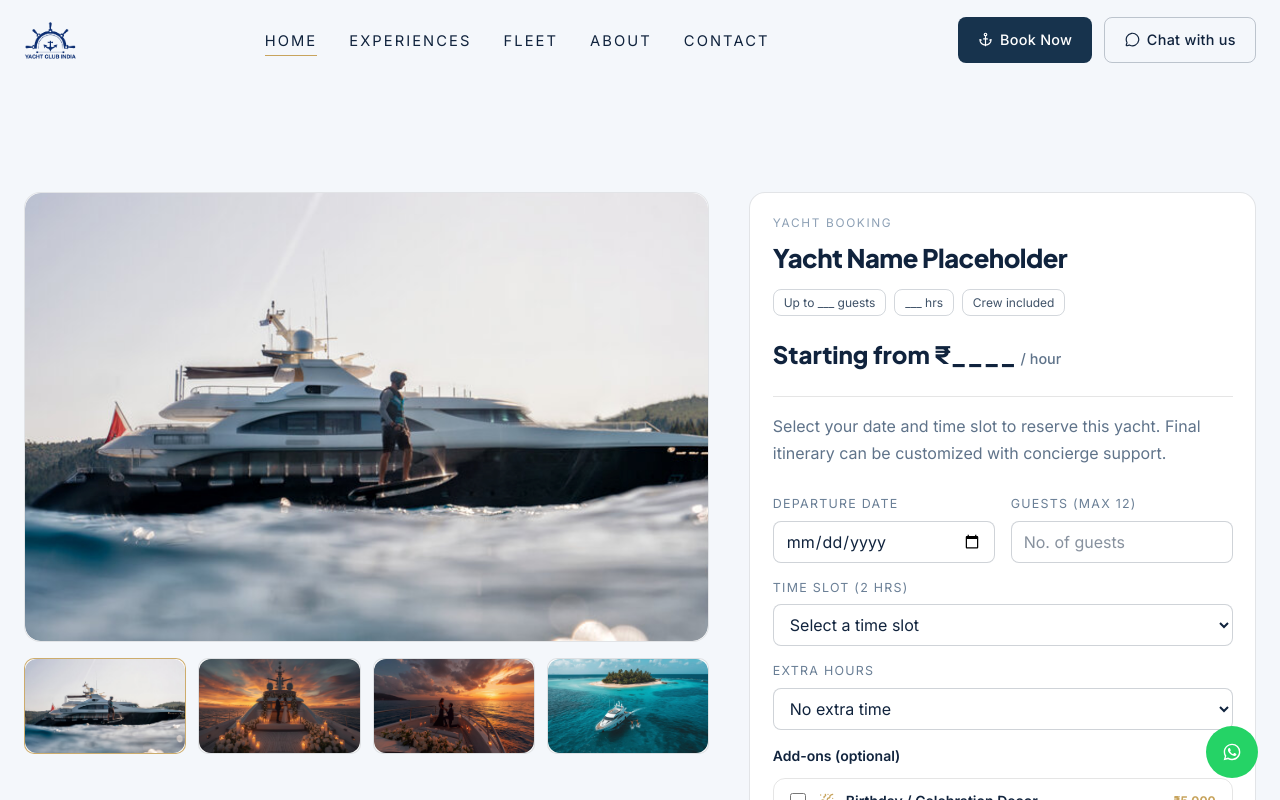
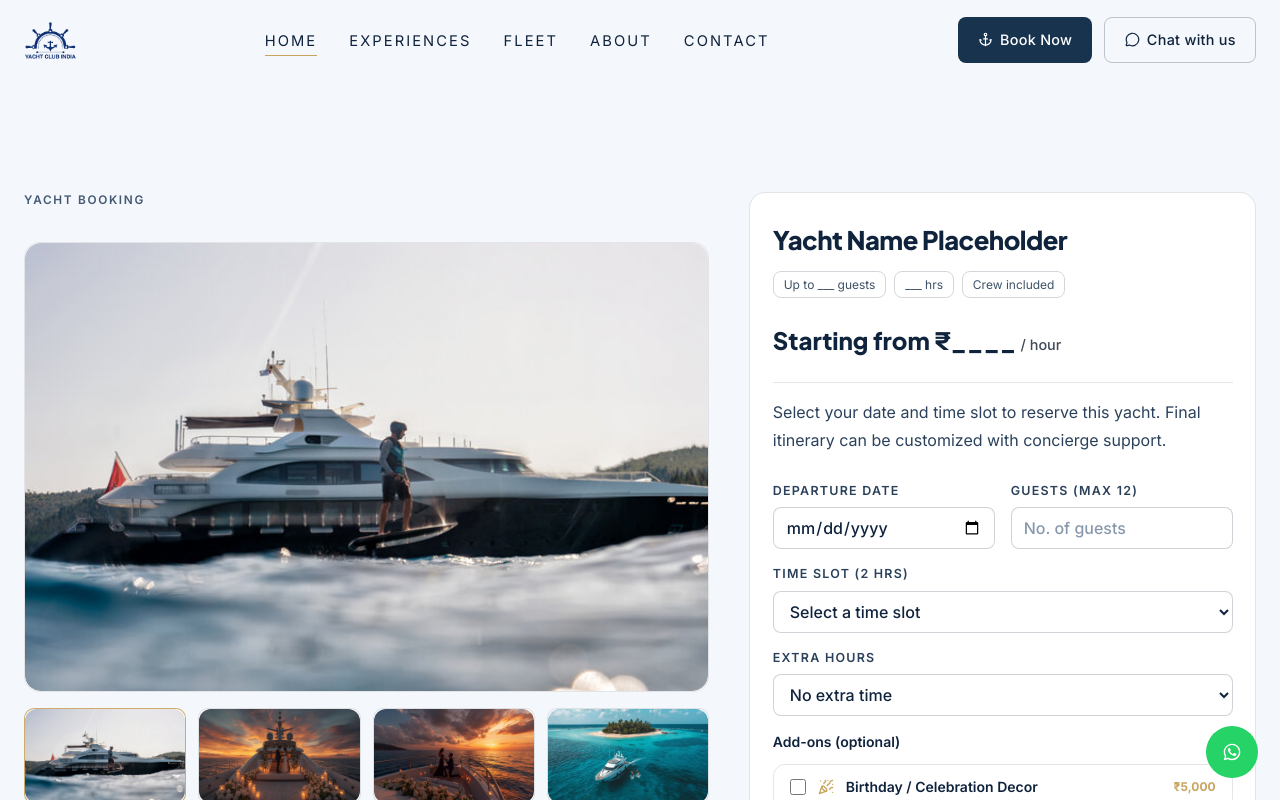
Before and after one commit to SaNjAy-bRo/yacht-club-india, a Next.js app: page /booking in a window 1280 px wide. Shown: the top 800 px of the page. Built offline with nearby package versions, Linux system fonts and the light colour scheme.

Commit message:
style(booking): keep only yacht booking label above images

```diff
--- a/src/app/booking/page.tsx
+++ b/src/app/booking/page.tsx
@@ -145,11 +145,16 @@ export default function BookingPage() {
     };
 
     return (
-        <main className="pt-32">
+        <main className="pt-36 lg:pt-32">
             {/* Product / Booking Section */}
             <section className="booking-product py-16">
                 <div className="mx-auto grid max-w-7xl gap-10 px-6 lg:grid-cols-[1.15fr_0.85fr] items-start">
                     <div data-reveal="true" className="lg:sticky lg:top-32">
+                        {/* Title (visible on both mobile and desktop above images) */}
+                        <div className="mb-6 lg:mb-8 block">
+                            <p className="booking-label">Yacht Booking</p>
+                        </div>
+
                         <div className="booking-main-image relative h-[450px]">
                             <Image
                                 src={mainImg}
@@ -173,14 +178,14 @@ export default function BookingPage() {
                     </div>
 
                     <aside id="booking-form" className="booking-panel" data-reveal="true">
-                        <p className="booking-label">Yacht Booking</p>
                         <h1 className="booking-title">{selectedYacht ? selectedYacht.title : 'Yacht Name Placeholder'}</h1>
                         <div className="mt-3 flex flex-wrap gap-2 text-xs">
                             <span className="badge">Up to {selectedYacht ? selectedYacht.capacity.replace('Up to ', '').replace(' guests', '') : '___'} guests</span>
                             <span className="badge">{selectedYacht ? selectedYacht.duration.replace(' hrs', '') : '___'} hrs</span>
                             <span className="badge">Crew included</span>
                         </div>
-                        <p className="booking-price mt-5">Starting from {selectedYacht ? selectedYacht.price : '₹____'} <span>/ hour</span></p>
+
+                        <p className="booking-price mt-5 lg:mt-6">Starting from {selectedYacht ? selectedYacht.price : '₹____'} <span>/ hour</span></p>
 
                         <p className="booking-copy mt-6 border-t border-black/10 pt-4">Select your date and time slot to reserve this yacht. Final itinerary can be customized with concierge support.</p>
 
--- a/src/app/checkout/page.tsx
+++ b/src/app/checkout/page.tsx
@@ -175,36 +175,37 @@ export default function CheckoutPage() {
                         {/* Cart Item */}
                         {yacht ? (
                             <div className="px-8 py-6">
-                                <div className="flex gap-6">
+                                <div className="flex flex-col md:flex-row gap-5 md:gap-6">
+                                    <div className="flex gap-4 sm:gap-6 flex-1">
                                         {/* Yacht Image */}
-                                    <div className="relative w-32 h-24 rounded-xl overflow-hidden shrink-0 border border-black/5">
+                                        <div className="relative w-24 h-24 sm:w-32 sm:h-24 rounded-xl overflow-hidden shrink-0 border border-black/5">
                                             <Image src={yacht.image} alt={yacht.title} fill className="object-cover" />
                                         </div>
 
                                         {/* Yacht Info */}
                                         <div className="flex-1 min-w-0">
                                             <h3 className="text-lg font-bold font-jakarta text-textMain">{yacht.title}</h3>
-                                        <div className="mt-2 space-y-1 text-sm text-textMuted">
-                                            <p className="flex items-center gap-2">
-                                                <CalendarDays className="w-3.5 h-3.5 text-gold" />
-                                                Booking Date: {formatDate(bookingData?.date)}
-                                            </p>
-                                            <p className="flex items-center gap-2">
-                                                <Clock className="w-3.5 h-3.5 text-gold" />
-                                                Slot: {formatSlot(bookingData?.timeSlot)} ({getHours()} hrs{bookingData?.extraHours > 0 ? ` incl. +${bookingData.extraHours} hr extra` : ''})
-                                            </p>
-                                            <p className="flex items-center gap-2">
-                                                <Users className="w-3.5 h-3.5 text-gold" />
-                                                Guests: {bookingData?.guests || '--'}
-                                            </p>
-                                            <p className="flex items-center gap-2">
-                                                <MapPin className="w-3.5 h-3.5 text-gold" />
-                                                Zone: Asia/Kolkata
-                                            </p>
+                                            <div className="mt-2 text-sm text-textMuted flex flex-col gap-1.5">
+                                                <div className="flex gap-2 items-start sm:items-center">
+                                                    <CalendarDays className="w-3.5 h-3.5 text-gold shrink-0 mt-0.5 sm:mt-0" />
+                                                    <span className="leading-snug truncate">Booking Date: {formatDate(bookingData?.date)}</span>
+                                                </div>
+                                                <div className="flex gap-2 items-start sm:items-center">
+                                                    <Clock className="w-3.5 h-3.5 text-gold shrink-0 mt-0.5 sm:mt-0" />
+                                                    <span className="leading-snug break-words">Slot: {formatSlot(bookingData?.timeSlot)} ({getHours()} hrs{bookingData?.extraHours > 0 ? ` incl. +${bookingData.extraHours} hr extra` : ''})</span>
+                                                </div>
+                                                <div className="flex gap-2 items-center">
+                                                    <Users className="w-3.5 h-3.5 text-gold shrink-0" />
+                                                    <span className="leading-snug">Guests: {bookingData?.guests || '--'}</span>
+                                                </div>
+                                                <div className="flex gap-2 items-center">
+                                                    <MapPin className="w-3.5 h-3.5 text-gold shrink-0" />
+                                                    <span className="leading-snug">Zone: Asia/Kolkata</span>
+                                                </div>
                                             </div>
 
-                                        {/* Quantity Controls */}
-                                        <div className="mt-4 flex items-center gap-3">
+                                            {/* Top/Desktop Quantity Controls */}
+                                            <div className="hidden md:flex mt-4 items-center gap-3">
                                                 <button type="button" onClick={() => setQuantity(Math.max(1, quantity - 1))} className="w-9 h-9 rounded-full border border-black/10 flex items-center justify-center hover:bg-black/5 transition-colors">
                                                     <Minus className="w-3.5 h-3.5" />
                                                 </button>
@@ -214,13 +215,28 @@ export default function CheckoutPage() {
                                                 </button>
                                             </div>
                                         </div>
+                                    </div>
 
-                                    <div className="text-right shrink-0">
+                                    {/* Mobile bottom row / Desktop right column */}
+                                    <div className="flex flex-row md:flex-col items-center md:items-end justify-between md:justify-start border-t border-black/5 md:border-none pt-4 md:pt-0 shrink-0">
+                                        {/* Mobile Quantity Controls */}
+                                        <div className="md:hidden flex items-center gap-3">
+                                            <button type="button" onClick={() => setQuantity(Math.max(1, quantity - 1))} className="w-9 h-9 rounded-full border border-black/10 flex items-center justify-center hover:bg-black/5 transition-colors">
+                                                <Minus className="w-3.5 h-3.5" />
+                                            </button>
+                                            <span className="w-8 text-center font-bold text-textMain">{quantity}</span>
+                                            <button type="button" onClick={() => setQuantity(quantity + 1)} className="w-9 h-9 rounded-full border border-black/10 flex items-center justify-center hover:bg-black/5 transition-colors">
+                                                <Plus className="w-3.5 h-3.5" />
+                                            </button>
+                                        </div>
+
+                                        <div className="text-right">
                                             <p className="text-xl font-black font-jakarta text-textMain">₹{charterCost.toLocaleString()}</p>
                                             <p className="text-xs text-textMuted mt-1">{yacht.price}/hr × {getHours()} hrs</p>
                                             {addonsCost > 0 && (
                                                 <p className="text-xs text-gold mt-1 font-semibold">+ ₹{addonsCost.toLocaleString()} add-ons</p>
                                             )}
+                                        </div>
                                     </div>
                                 </div>
                             </div>
--- a/src/app/globals.css
+++ b/src/app/globals.css
@@ -1493,7 +1493,8 @@ main>section:first-of-type .btn-outline:hover {
   font-size: 0.74rem;
   text-transform: uppercase;
   letter-spacing: 0.14em;
-  color: #8da0b5;
+  color: #445973;
+  font-weight: 600;
 }
 
 .booking-title {
@@ -1514,12 +1515,12 @@ main>section:first-of-type .btn-outline:hover {
 .booking-price span {
   font-family: 'Inter', sans-serif;
   font-size: 0.9rem;
-  color: #5F738A;
+  color: #3F4A56;
   font-weight: 500;
 }
 
 .booking-copy {
-  color: #5F738A;
+  color: #2b415b;
   line-height: 1.7;
 }
 
@@ -1533,7 +1534,8 @@ main>section:first-of-type .btn-outline:hover {
   font-size: 0.78rem;
   text-transform: uppercase;
   letter-spacing: 0.1em;
-  color: #6a7f96;
+  color: #2b415b;
+  font-weight: 600;
 }
 
 .booking-field input,
@@ -1544,6 +1546,12 @@ main>section:first-of-type .btn-outline:hover {
   padding: 0 0.75rem;
   background: #fff;
   color: #10233D;
+  font-weight: 500;
+}
+
+.booking-field input::placeholder {
+  color: #6a7f96;
+  opacity: 0.8;
 }
 
 .booking-field input:focus,
```
Lines whose indentation alone changed are shown as unchanged.
